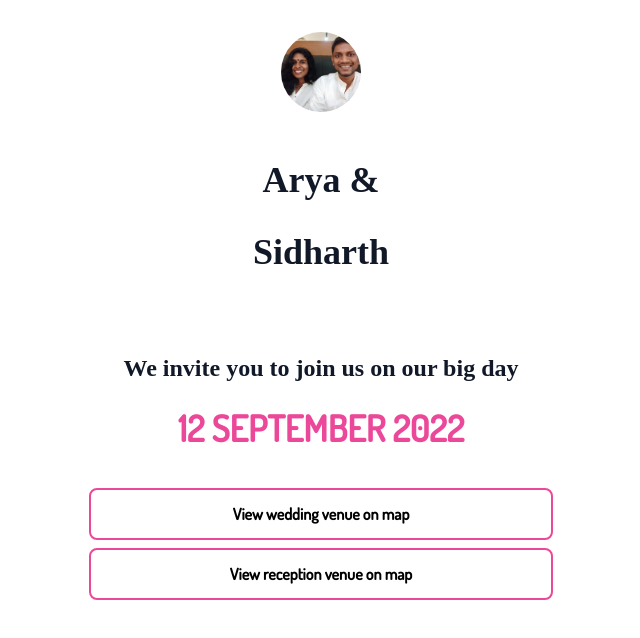
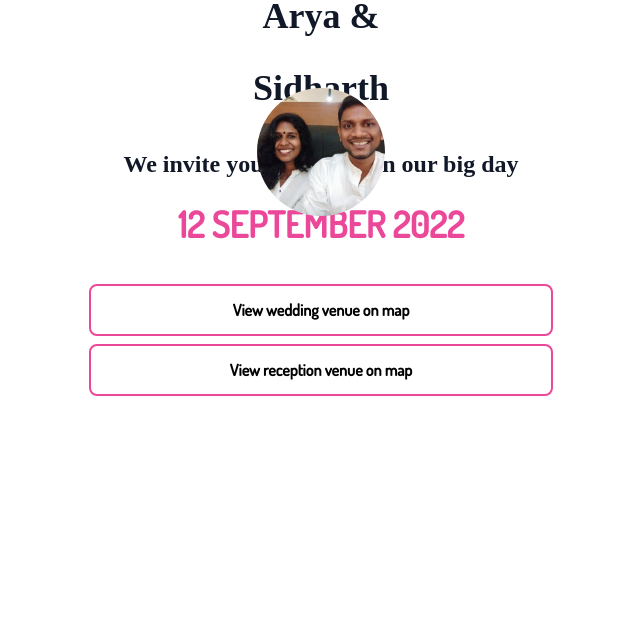
Before and after one commit to sidharthd/arya-sid, a Next.js app: page / in a window 1280 px wide. Shown: the top 638 px of the page, without its empty margins (319-959 px from the left). Built offline with nearby package versions, Linux system fonts and the light colour scheme; a web font is replaced by a local one.

Commit message:
Add lottie animation

```diff
--- a/components/Hero/HeroImage.tsx
+++ b/components/Hero/HeroImage.tsx
@@ -1,17 +1,35 @@
-import { ReactNode } from "react";
+import { ReactNode, useEffect, useRef } from "react";
 import Image from "next/image";
 import image from "./hero-image.jpg";
 
 const Container = ({ children }: { children: ReactNode }) => (
-  <div className="w-20">{children}</div>
+  <div className="w-80 relative -mt-10">{children}</div>
 );
 
-export const HeroImage = () => (
+export const HeroImage = () => {
+  const ref = useRef(null);
+  useEffect(() => {
+    import("@lottiefiles/lottie-player");
+  });
+  return (
     <Container>
+      <div className="w-full">
+        <lottie-player
+          autoplay
+          loop
+          mode="normal"
+          ref={ref}
+          src="https://assets6.lottiefiles.com/private_files/lf30_eizw7mli.json"
+        />
+      </div>
+
+      <div className="absolute inset-24 w-32">
         <Image
           alt="photo of arya and sidharth smiling"
           className="rounded-full"
           src={image}
         />
+      </div>
     </Container>
   );
+};
--- a/components/Hero/HeroText.tsx
+++ b/components/Hero/HeroText.tsx
@@ -1,6 +1,6 @@
 export const HeroText = () => (
   <>
-    <h1 className="mt-10">Arya &</h1>
+    <h1 className="mt-1">Arya &</h1>
     <h1>Sidharth</h1>
   </>
 );
--- a/components/Hero/SubText.tsx
+++ b/components/Hero/SubText.tsx
@@ -1 +1,3 @@
-export const SubText = () => <h2>We invite you to join us on our big day</h2>;
+export const SubText = () => (
+  <h2 className="mt-2">We invite you to join us on our big day</h2>
+);
--- /dev/null
+++ b/declarations.d.ts
@@ -0,0 +1,5 @@
+declare namespace JSX {
+  interface IntrinsicElements {
+    "lottie-player": any;
+  }
+}
--- a/package.json
+++ b/package.json
@@ -9,6 +9,7 @@
     "lint": "next lint"
   },
   "dependencies": {
+    "@lottiefiles/lottie-player": "^1.5.7",
     "next": "12.2.4",
     "react": "18.2.0",
     "react-dom": "18.2.0"
```
Also changed, not shown: 1 other file (tests, documents, lock files or other folders). Lines whose indentation alone changed are shown as unchanged.
